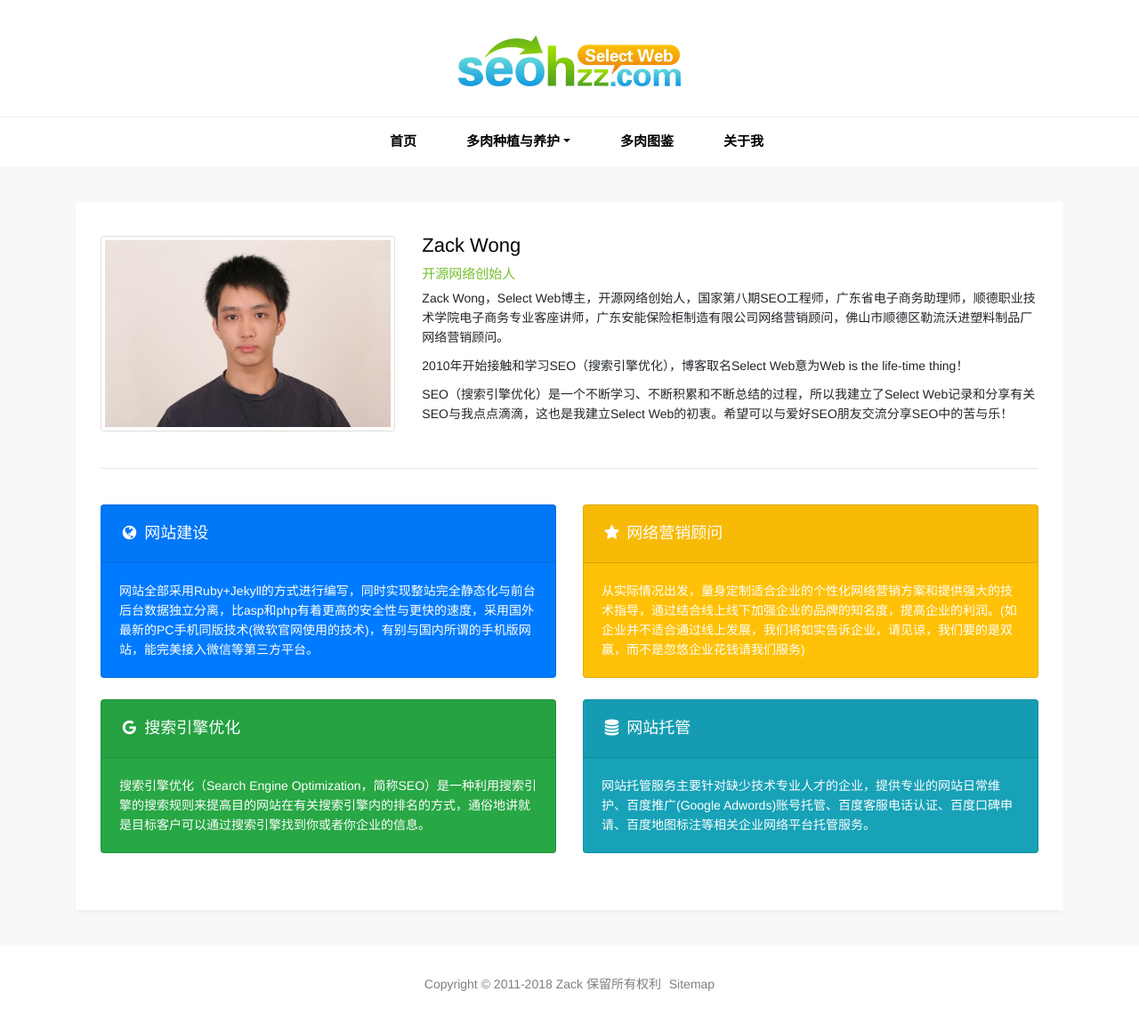
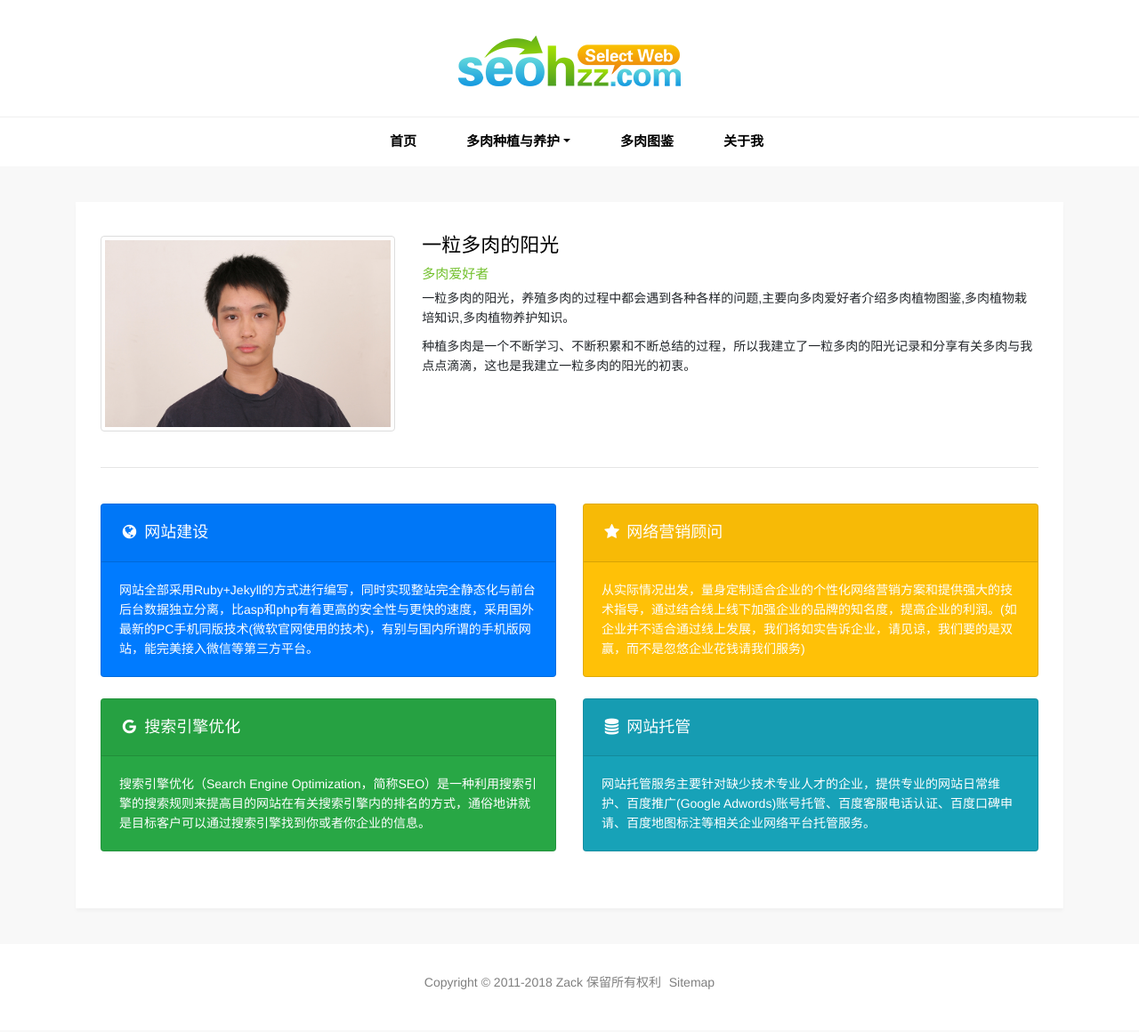
Before and after one commit to lkl00/lkl00.github.io, a Jekyll site: the page built from pages/about.html, in a window 1280 px wide. Shown: the whole page at 89% size. Built offline with Jekyll 4.4.1, drawn with Linux system fonts in a browser that asks for light colours.

Commit message:
Update about.html

```diff
--- a/pages/about.html
+++ b/pages/about.html
@@ -2,8 +2,8 @@
 layout: default
 permalink: /about/
 title: 博主简介
-keywords: Zack
-description: Zack Wong，开源网络创始人，国家第八期SEO工程师，顺德职业技术学院电子商务客座讲师，广东安能保险柜制造有限公司网络营销顾问。
+keywords: 多肉养殖护理分享
+description: 一粒多肉的阳光，养殖多肉的过程中都会遇到各种各样的问题,一粒多肉的阳光主要向肉肉爱好者介绍多肉植物图鉴,多肉植物栽培知识,多肉植物养护知识。
 ---
 <div id="single">
   <div class="container">
@@ -12,11 +12,10 @@ description: Zack Wong，开源网络创始人，国家第八期SEO工程师，
         <div class="row">
           <div class="col-md-4 mt-4"><img src="/images/pages/about.jpg" alt="Zack Wong" class="img-thumbnail"></div>
           <div class="col-md-8 mt-4">
-            <p class="post-title">Zack Wong</p>
-            <p class="post-tag">开源网络创始人</p>
-            <p>Zack Wong，Select Web博主，开源网络创始人，国家第八期SEO工程师，广东省电子商务助理师，顺德职业技术学院电子商务专业客座讲师，广东安能保险柜制造有限公司网络营销顾问，佛山市顺德区勒流沃进塑料制品厂网络营销顾问。</p>
-            <p>2010年开始接触和学习SEO（搜索引擎优化），博客取名Select Web意为Web is the life-time thing！</p>
-            <p>SEO（搜索引擎优化）是一个不断学习、不断积累和不断总结的过程，所以我建立了Select Web记录和分享有关SEO与我点点滴滴，这也是我建立Select Web的初衷。希望可以与爱好SEO朋友交流分享SEO中的苦与乐！</p>
+            <p class="post-title">一粒多肉的阳光</p>
+            <p class="post-tag">多肉爱好者</p>
+            <p>一粒多肉的阳光，养殖多肉的过程中都会遇到各种各样的问题,主要向多肉爱好者介绍多肉植物图鉴,多肉植物栽培知识,多肉植物养护知识。</p>
+            <p>种植多肉是一个不断学习、不断积累和不断总结的过程，所以我建立了一粒多肉的阳光记录和分享有关多肉与我点点滴滴，这也是我建立一粒多肉的阳光的初衷。</p>
           </div>
           <div class="col-md-12 my-4"><hr></div>
           <div class="col-md-6">
```
